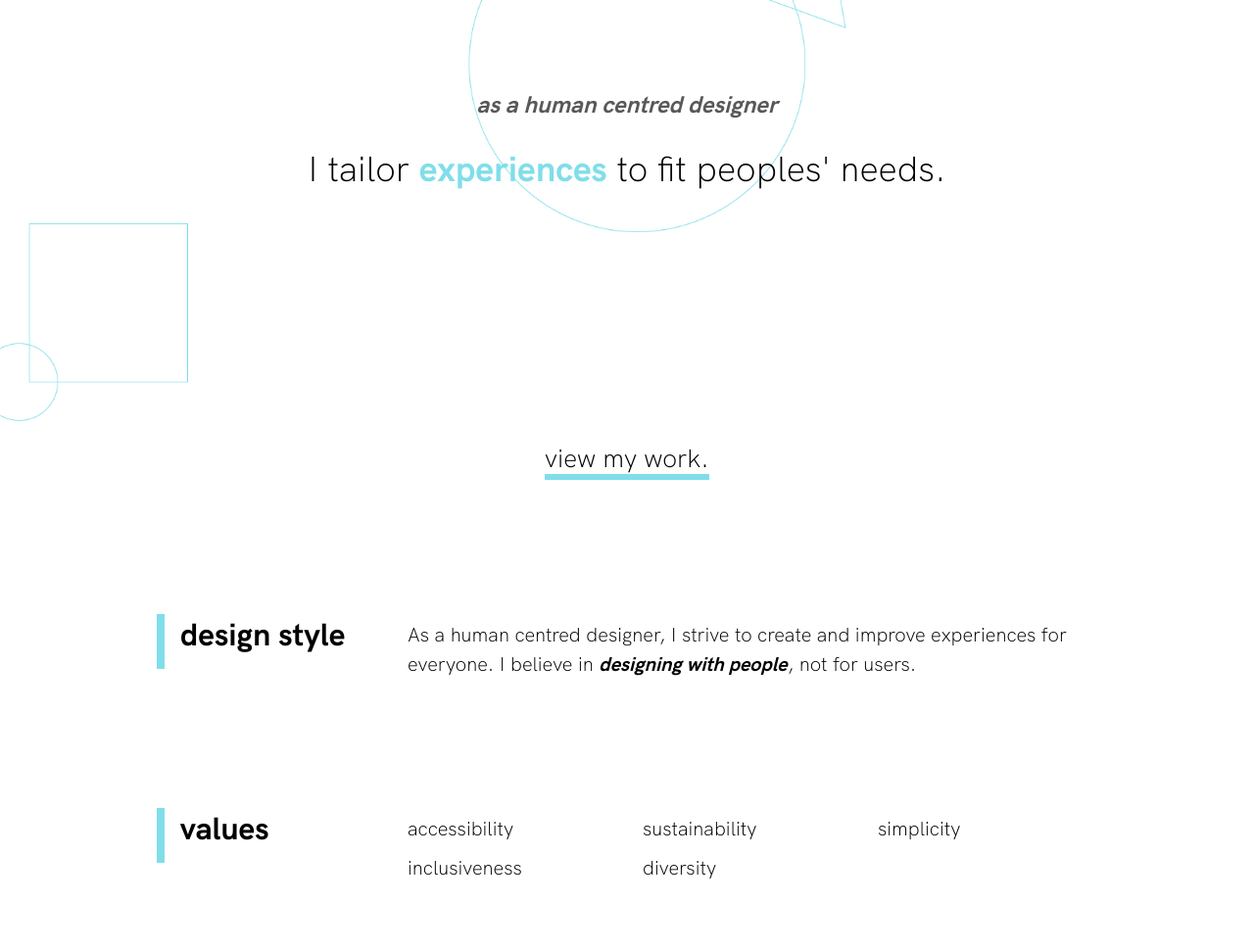
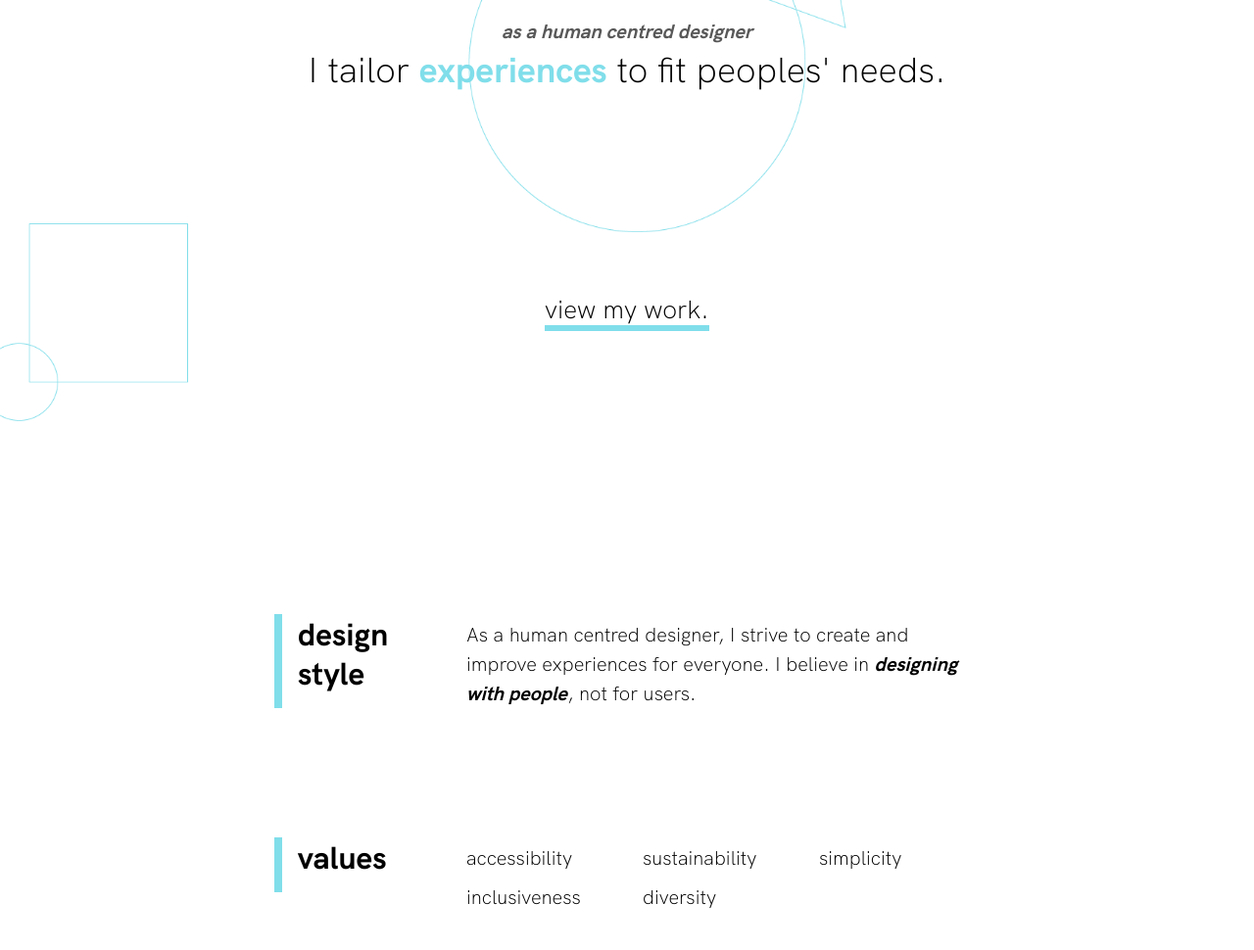
Before and after one commit to DanieNguyen/finalfew, a website: page index.html in a window 1280 px wide. Shown: the part 317-1287 px from the top of the page at 98% size. Drawn offline with nearby package versions, Linux system fonts and the light colour scheme; no server answers; files whose address does not match are found by name.

Commit message:
fix header

```diff
--- a/index.html
+++ b/index.html
@@ -24,9 +24,13 @@
                 <a class="navlink hvr-grow" href="resume.pdf" target="_blank">résumé</a>
             </div>
         </nav>
-        <h2 class="heading"><em>as a human centred designer</em></h2>
-        <h1 class="subheading">I tailor <span>experiences</span> to fit peoples' needs.</h1>
-        <a class="view-work hvr-grow" href="index.html#portfolio">view my work.</a>
+        <div class="col-12 mainpage">
+            <h2 class="heading"><em>as a human centred designer</em></h2>
+            <h1 class="subheading">I tailor <span>experiences</span> to fit peoples' needs.</h1>
+        </div>
+        <div class="col-12 mainpage2">
+            <a class="view-work hvr-grow" href="index.html#portfolio">view my work.</a>
+        </div>
     </div>
     <div class="skills">
         <div class="wrapper">
--- a/sass/base.scss
+++ b/sass/base.scss
@@ -87,6 +87,9 @@ body {
 		background-size: cover;
 	}
 	height: 100vh !important;
+	@include mq($from: desktop, $until: desktop-reg) {
+		height: 105vh !important;
+	}
 	text-align: center;
 }
 
@@ -175,23 +178,10 @@ body {
 
 .heading {
 	font-family: $light !important;
-	@include rfs(24);
-	margin-top: 14em;
-	margin-bottom: 1em;
+	@include rfs(20);
 	color: #585858;
-	@include mq($from: tablet, $until: desktop) {
-		margin-top: 20em;
-	}
-	@include mq($from: desktop, $until: wide) {
-		margin-top: 17em;
-	}
-	@include mq($from: wide) {
-		margin-top: 18em;
-	}
 	text-align: center;
 }
-
-
 
 .skills {
 	padding-top: 8em;
@@ -251,16 +241,6 @@ h2 {
 
 .subheading {
 	font-family: $light;
-	margin-bottom: 5em;
-	@include mq($from: tablet, $until: desktop) {
-		margin-bottom: 9em;
-	}
-	@include mq($from: desktop, $until: wide) {
-		margin-bottom: 7em;
-	}
-	@include mq($from: wide) {
-		margin-bottom: 4em;
-	}
 	text-align: center;
 	@include rfs(32);
 	@include mq($from: desktop, $until: wide) {
@@ -270,6 +250,16 @@ h2 {
 		@include rfs(59);
 	}
 	line-height: 1.5em;
+}
+
+.mainpage {
+	position: absolute;
+	top:40%;
+}
+
+.mainpage2 {
+	position: absolute;
+	top:75%;
 }
 
 h3 {
--- a/sass/grid.scss
+++ b/sass/grid.scss
@@ -61,7 +61,19 @@ img {
     }
 }
 
-@include mq($from:desktop) {
+@include mq($from:desktop, $until: wide) {
+    .wrapper {
+        width: 95%;
+        max-width: 45em;
+    }
+    @for $i from 1 through $grid-col {
+        .col-#{$i} {
+            width: 100% / $grid-col * $i;
+        }
+    }
+}
+
+@include mq($from:wide) {
     .wrapper {
         width: 95%;
         max-width: 60em;
--- a/sass/media-queries.scss
+++ b/sass/media-queries.scss
@@ -43,6 +43,7 @@ $mq-breakpoints: (
     large:  560px,
     tablet: 700px,
     desktop: 900px,
+    desktop-reg: 1200px,
     wide:    1600px
 ) !default;
 
```
Also changed, not shown: sass/base.css, sass/grid.css, sass/main.css, 3 other files.
